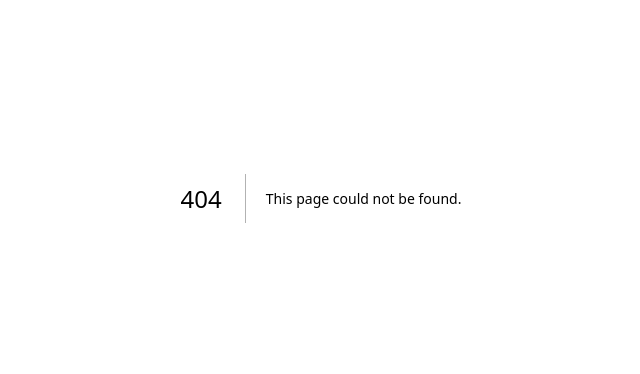
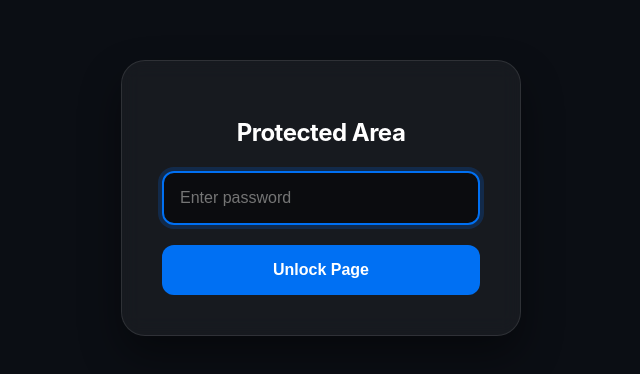
Before and after one commit to linda4uxo-star/cardBalance, a Next.js app: page /qazmlp in a window 1280 px wide. Before the commit this address had no page. Shown: the part 202-576 px from the top of the page, without its empty margins (319-959 px from the left). Built offline with nearby package versions, Linux system fonts and the light colour scheme.

Commit message:
feat: add password-protected qazmlp page with steam and apple sections

```diff
--- /dev/null
+++ b/pages/qazmlp.js
@@ -0,0 +1,89 @@
+import { useState } from 'react'
+import Head from 'next/head'
+import styles from '../styles/qazmlp.module.css'
+
+export default function QazmlpPage() {
+    const [password, setPassword] = useState('')
+    const [isUnlocked, setIsUnlocked] = useState(false)
+    const [error, setError] = useState('')
+
+    const handleUnlock = (e) => {
+        e.preventDefault()
+        if (password === 'Aaaaa1$.') {
+            setIsUnlocked(true)
+            setError('')
+        } else {
+            setError('Incorrect password. Please try again.')
+            setPassword('')
+        }
+    }
+
+    if (!isUnlocked) {
+        return (
+            <div className={styles.pageContainer}>
+                <Head>
+                    <title>Access Required</title>
+                    <meta name="viewport" content="width=device-width, initial-scale=1" />
+                </Head>
+
+                <div className={styles.passwordGate}>
+                    <h1>Protected Area</h1>
+                    <form onSubmit={handleUnlock}>
+                        <div className={styles.inputGroup}>
+                            <input
+                                type="password"
+                                className={styles.passwordInput}
+                                placeholder="Enter password"
+                                value={password}
+                                onChange={(e) => setPassword(e.target.value)}
+                                autoFocus
+                            />
+                        </div>
+                        <button type="submit" className={styles.unlockBtn}>
+                            Unlock Page
+                        </button>
+                    </form>
+                    {error && <p className={styles.errorMessage}>{error}</p>}
+                </div>
+            </div>
+        )
+    }
+
+    return (
+        <div className={styles.pageContainer}>
+            <Head>
+                <title>Dashboard | qazmlp</title>
+                <meta name="viewport" content="width=device-width, initial-scale=1" />
+            </Head>
+
+            <div className={styles.unlockedContent}>
+                <header className={styles.header}>
+                    <h1>Welcome Back</h1>
+                    <p>Select a category to manage</p>
+                </header>
+
+                <div className={styles.sectionsGrid}>
+                    <div className={`${styles.sectionCard} ${styles.steam}`}>
+                        <div className={styles.sectionIcon}>
+                            <svg width="60" height="60" viewBox="0 0 24 24" fill="currentColor">
+                                <path d="M11.979 0C5.678 0 .511 4.86.022 11.037l6.432 2.658c.545-.371 1.203-.59 1.912-.59.063 0 .125.004.188.006l2.861-4.142V8.91c0-2.495 2.028-4.524 4.524-4.524 2.494 0 4.524 2.031 4.524 4.527s-2.03 4.525-4.524 4.525h-.105l-4.076 2.911c0 .052.004.105.004.159 0 1.875-1.515 3.396-3.39 3.396-1.635 0-3.02-1.173-3.328-2.721L.332 15.111A12.136 12.136 0 0 0 12.021 24c6.627 0 12-5.373 12-12s-5.373-12-12-12zm7.625 15.129a2.495 2.495 0 0 1-2.5 2.498 2.495 2.495 0 0 1-2.5-2.498 2.495 2.495 0 0 1 2.5-2.498 2.495 2.495 0 0 1 2.5 2.498zm-.417 0a2.078 2.078 0 0 0-2.083-2.083 2.078 2.078 0 0 0-2.084 2.083 2.078 2.078 0 0 0 2.084 2.083 2.078 2.078 0 0 0 2.083-2.083zm-7.625 4.671a1.087 1.087 0 0 1-1.083-1.087c0-.6.485-1.087 1.083-1.087s1.083.487 1.083 1.087a1.087 1.087 0 0 1-1.083 1.087z" />
+                            </svg>
+                        </div>
+                        <h2>Steam</h2>
+                        <p>Content for the Steam section will be added here soon.</p>
+                    </div>
+
+                    <div className={`${styles.sectionCard} ${styles.apple}`}>
+                        <div className={styles.sectionIcon}>
+                            <svg width="60" height="60" viewBox="0 0 24 24" fill="currentColor">
+                                <path d="M12.152 6.896c-.948 0-2.415-1.078-3.96-1.04-2.04.027-3.91 1.183-4.961 3.014-2.117 3.675-.546 9.103 1.519 12.09 1.013 1.454 2.208 3.09 3.792 3.039 1.52-.065 2.09-.987 3.935-.987 1.831 0 2.35.987 3.96.948 1.637-.026 2.676-1.48 3.676-2.948 1.156-1.688 1.636-3.325 1.662-3.415-.039-.013-3.182-1.221-3.22-4.857-.026-3.04 2.48-4.494 2.597-4.559-1.429-2.09-3.623-2.324-4.39-2.376-2-.156-3.675 1.09-4.61 1.09zM15.53 3.83c.843-1.012 1.404-2.427 1.247-3.83-1.207.052-2.662.805-3.532 1.818-.78.896-1.454 2.338-1.273 3.714 1.338.104 2.715-.688 3.558-1.701z" />
+                            </svg>
+                        </div>
+                        <h2>Apple</h2>
+                        <p>Content for the Apple section will be added here soon.</p>
+                    </div>
+                </div>
+            </div>
+        </div>
+    )
+}
--- /dev/null
+++ b/styles/qazmlp.module.css
@@ -0,0 +1,170 @@
+.pageContainer {
+    min-height: 100vh;
+    background: #0b0e14;
+    color: #ffffff;
+    font-family: 'Inter', -apple-system, BlinkMacSystemFont, 'Segoe UI', Roboto, Oxygen, Ubuntu, Cantarell, 'Open Sans', 'Helvetica Neue', sans-serif;
+    display: flex;
+    flex-direction: column;
+    align-items: center;
+    justify-content: center;
+    padding: 20px;
+}
+
+/* Password Gate Styles */
+.passwordGate {
+    background: rgba(255, 255, 255, 0.05);
+    backdrop-filter: blur(10px);
+    border: 1px solid rgba(255, 255, 255, 0.1);
+    padding: 40px;
+    border-radius: 24px;
+    width: 100%;
+    max-width: 400px;
+    text-align: center;
+    box-shadow: 0 20px 40px rgba(0, 0, 0, 0.4);
+}
+
+.passwordGate h1 {
+    font-size: 24px;
+    margin-bottom: 24px;
+    font-weight: 700;
+    letter-spacing: -0.5px;
+}
+
+.inputGroup {
+    margin-bottom: 20px;
+    position: relative;
+}
+
+.passwordInput {
+    width: 100%;
+    padding: 16px;
+    background: rgba(0, 0, 0, 0.3);
+    border: 2px solid rgba(255, 255, 255, 0.1);
+    border-radius: 12px;
+    color: #fff;
+    font-size: 16px;
+    transition: all 0.3s ease;
+    outline: none;
+}
+
+.passwordInput:focus {
+    border-color: #0070f3;
+    background: rgba(0, 0, 0, 0.5);
+    box-shadow: 0 0 0 4px rgba(0, 112, 243, 0.2);
+}
+
+.unlockBtn {
+    width: 100%;
+    padding: 16px;
+    background: #0070f3;
+    color: white;
+    border: none;
+    border-radius: 12px;
+    font-size: 16px;
+    font-weight: 600;
+    cursor: pointer;
+    transition: all 0.3s ease;
+}
+
+.unlockBtn:hover {
+    background: #0060df;
+    transform: translateY(-2px);
+    box-shadow: 0 4px 12px rgba(0, 112, 243, 0.3);
+}
+
+.errorMessage {
+    color: #ff4d4d;
+    font-size: 14px;
+    margin-top: 12px;
+    font-weight: 500;
+}
+
+/* Content Styles */
+.unlockedContent {
+    width: 100%;
+    max-width: 1000px;
+    animation: fadeIn 0.6s ease-out;
+}
+
+@keyframes fadeIn {
+    from {
+        opacity: 0;
+        transform: translateY(10px);
+    }
+
+    to {
+        opacity: 1;
+        transform: translateY(0);
+    }
+}
+
+.header {
+    text-align: center;
+    margin-bottom: 60px;
+}
+
+.header h1 {
+    font-size: 48px;
+    font-weight: 800;
+    margin-bottom: 12px;
+    background: linear-gradient(135deg, #fff 0%, #888 100%);
+    -webkit-background-clip: text;
+    -webkit-text-fill-color: transparent;
+}
+
+.sectionsGrid {
+    display: grid;
+    grid-template-columns: 1fr 1fr;
+    gap: 30px;
+}
+
+.sectionCard {
+    background: rgba(255, 255, 255, 0.03);
+    border: 1px solid rgba(255, 255, 255, 0.1);
+    border-radius: 20px;
+    padding: 40px;
+    transition: all 0.4s cubic-bezier(0.175, 0.885, 0.32, 1.275);
+    cursor: pointer;
+    position: relative;
+    overflow: hidden;
+}
+
+.sectionCard:hover {
+    background: rgba(255, 255, 255, 0.07);
+    transform: scale(1.02);
+    border-color: rgba(255, 255, 255, 0.2);
+}
+
+.sectionCard.steam:hover {
+    box-shadow: 0 20px 40px rgba(23, 26, 33, 0.5), 0 0 20px rgba(102, 192, 232, 0.2);
+}
+
+.sectionCard.apple:hover {
+    box-shadow: 0 20px 40px rgba(0, 0, 0, 0.5), 0 0 20px rgba(255, 255, 255, 0.1);
+}
+
+.sectionIcon {
+    font-size: 40px;
+    margin-bottom: 20px;
+}
+
+.sectionCard h2 {
+    font-size: 28px;
+    font-weight: 700;
+    margin-bottom: 12px;
+}
+
+.sectionCard p {
+    color: #888;
+    line-height: 1.6;
+}
+
+@media (max-width: 768px) {
+    .sectionsGrid {
+        grid-template-columns: 1fr;
+    }
+
+    .header h1 {
+        font-size: 32px;
+    }
+}
```
